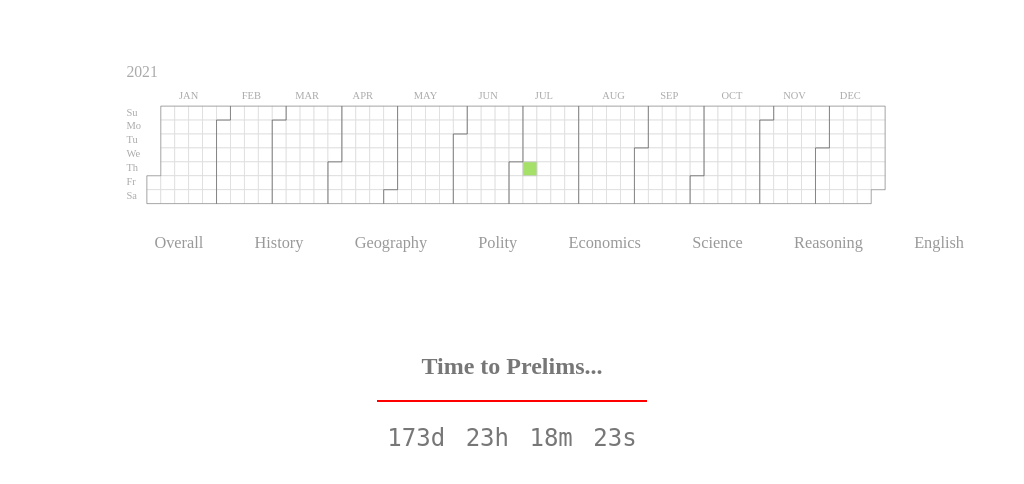
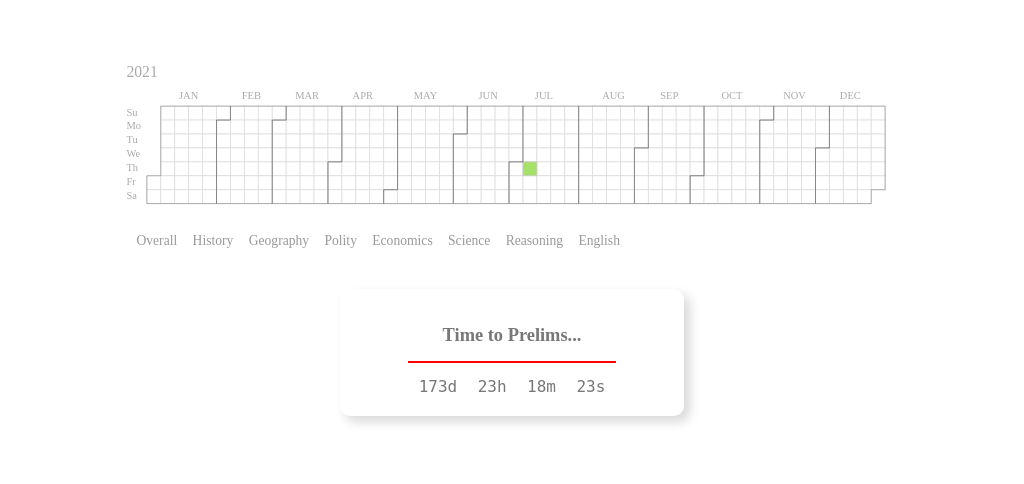
Before and after one commit to yoursamlan/StudyStat, a plain HTML site: page f7774ce64af22a10ca5b1f5eb8e94e78e6cb969e/index.html in a window 1024 px wide. Drawn offline with nearby package versions, Linux system fonts and the light colour scheme.

Commit message:
Update style.css

```diff
--- a/f7774ce64af22a10ca5b1f5eb8e94e78e6cb969e/style.css
+++ b/f7774ce64af22a10ca5b1f5eb8e94e78e6cb969e/style.css
@@ -46,19 +46,20 @@ margin: auto;
 	width: 80%;
 }
 
-#switchlist li{
+#switchlist li {
 	text-align: center;
 	font-size: 85%;
 }
 
 
-#switchlist a{
+#switchlist a {
 	text-decoration: none;
 	color: #999;
 	padding: 1vw 0.75vw;
 
 }
-#switchlist a:visited{
+
+#switchlist a:visited {
 	background: #f00;
 
 }
@@ -66,11 +67,11 @@ margin: auto;
 #hmframe {
 	overflow-y: hidden;
 	height: 20vw;
-	width:80vw;
+	width: 80vw;
 }
 
-@media screen and (min-width: 1000px) {
- #switchlist a{
+@media screen and (min-width: 1200px) {
+	#switchlist a {
 		padding-left: 2.5vw;
 		padding-right: 2.5vw;
 		text-align: center;
@@ -87,23 +88,41 @@ margin: auto;
 	font-family: "Comfortaa";
 	color: #777;
 	padding: 0;
-	margin-top: 10vh;
+	margin-top: 5vh;
+	padding: 2vw;
+	width: 40%;
+	border-radius: 10px;
+	background: #ffffff;
+	box-shadow: 6px 6px 11px #d9d9d9,
+		-6px -6px 11px #ffffff;
 }
 
 .timer {
 	display: inline-flex;
 	margin-left: auto;
 	margin-right: auto;
-	font-family: "Comfortaa","Monospace",sans-serif;
+	font-family: "Comfortaa", "Monospace", sans-serif;
 	margin-top: 0;
 	height: 2px;
 	background-color: red;
 }
-.timer p{
+
+.timer p {
 	padding: 0vh 1vw 0vw 1vw;
 	font-size: 150%;
 }
 
-#end {
-	visibility: hidden;
+
+@media screen and (max-width: 1200px) {
+	.countdown{
+		width: 30%;
 	}
+	.countdown h2 {
+		font-size: 1.15em;
+	}
+
+	.timer p {
+		padding: 0vh 1vw 0vw 1vw;
+		font-size: 100%;
+	}
+}
```
Lines whose indentation alone changed are shown as unchanged.
